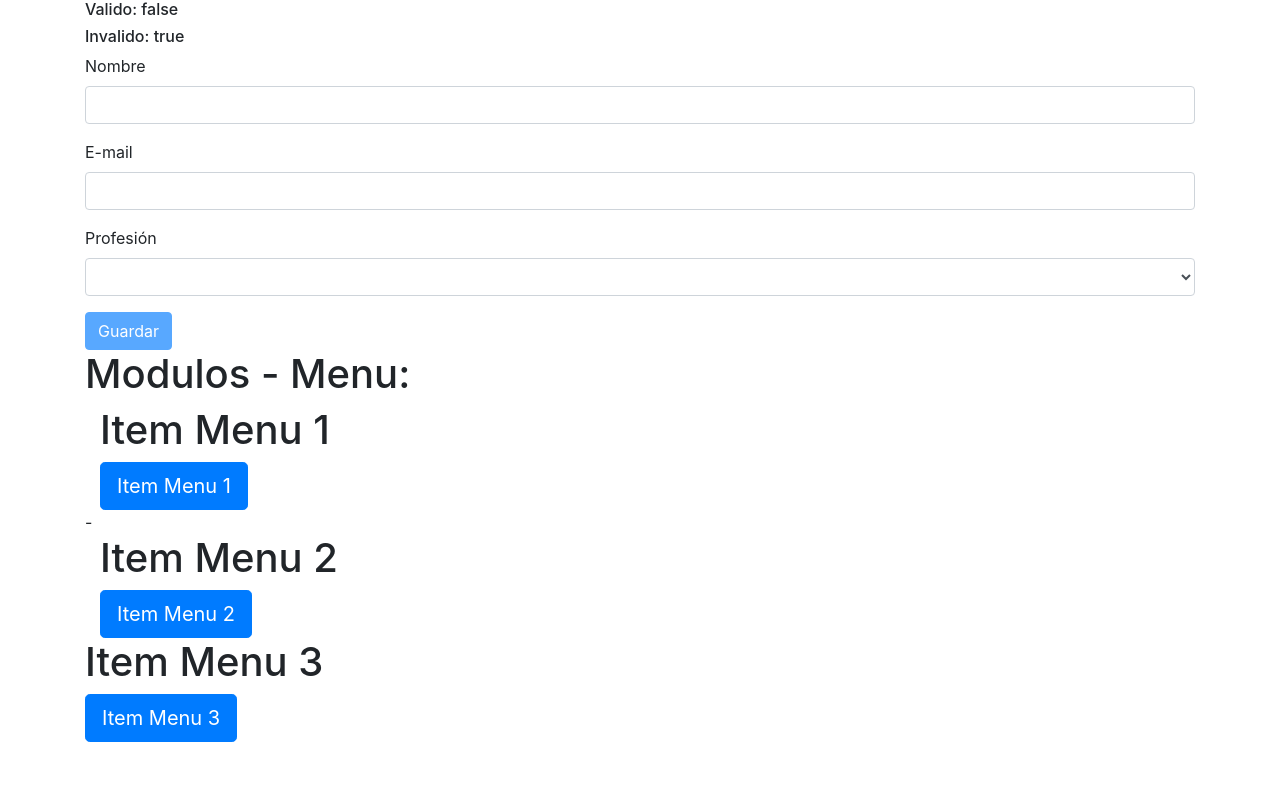
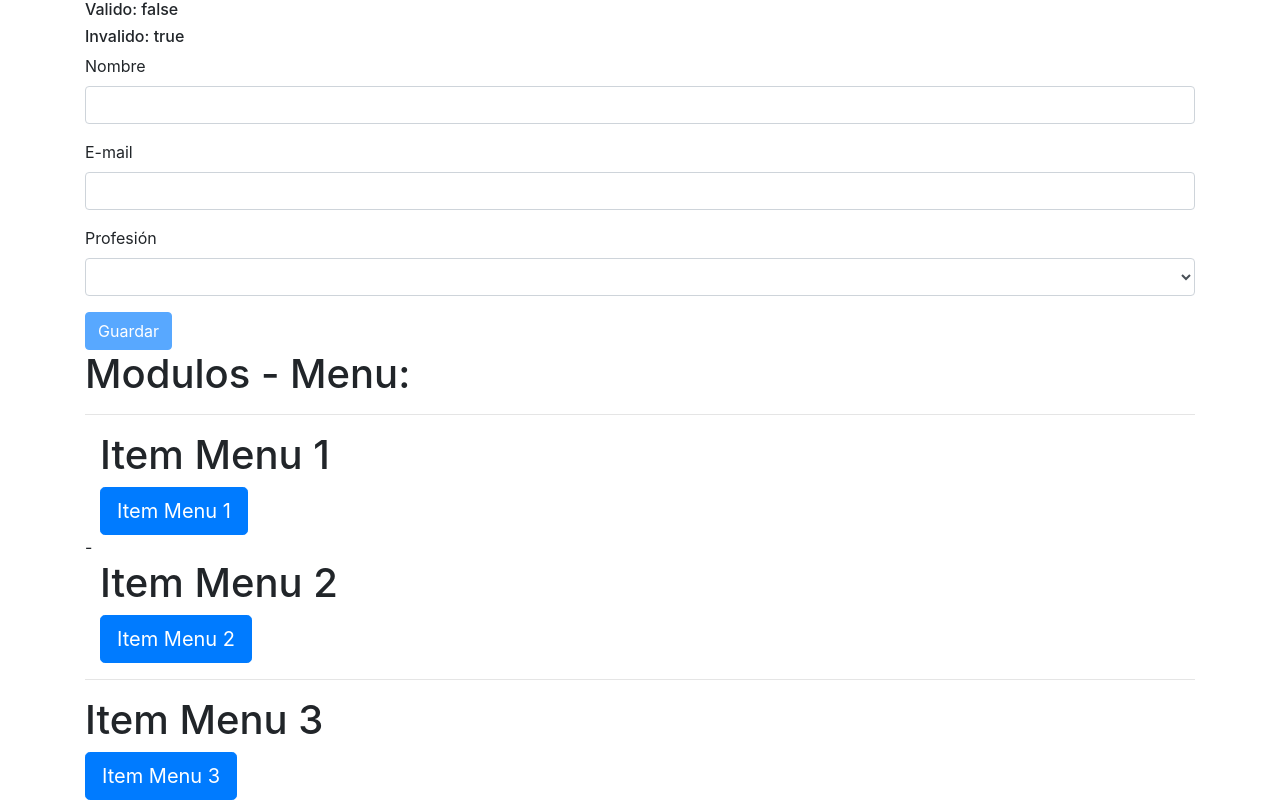
Before and after one commit to arellano84/meuprojecto, an Angular app: page / in a window 1280 px wide. Shown: the part 392-1192 px from the top of the page. Before the commit the page ends 1134 px from the top, so only its background shows below. Built offline with nearby package versions, Linux system fonts and the light colour scheme.

Commit message:
14.4. Criando um componente interno do módulo

```diff
--- /dev/null
+++ b/src/app/navegacion/linea/linea.component.html
@@ -0,0 +1 @@
+<hr>
--- /dev/null
+++ b/src/app/navegacion/linea/linea.component.ts
@@ -0,0 +1,15 @@
+import { Component, OnInit } from '@angular/core';
+
+@Component({
+  selector: 'app-linea',
+  templateUrl: './linea.component.html',
+  styleUrls: ['./linea.component.css']
+})
+export class LineaComponent implements OnInit {
+
+  constructor() { }
+
+  ngOnInit() {
+  }
+
+}
--- a/src/app/navegacion/menu/menu.component.html
+++ b/src/app/navegacion/menu/menu.component.html
@@ -1,6 +1,12 @@
 <div class="container">
     <h1>Modulos - Menu:</h1>
+
+    <app-linea></app-linea>
+
     <app-boton-grande labelBotonGrande="Item Menu 1"></app-boton-grande>
     -
     <app-boton-grande labelBotonGrande="Item Menu 2"></app-boton-grande>
+
+    <app-linea></app-linea>
+
 </div>
--- a/src/app/navegacion/navegacion.module.ts
+++ b/src/app/navegacion/navegacion.module.ts
@@ -2,9 +2,10 @@ import { NgModule } from '@angular/core';
 import { CommonModule } from '@angular/common';
 import { MenuComponent } from './menu/menu.component';
 import { BotonesModule } from '../botones/botones.module';
+import { LineaComponent } from './linea/linea.component';
 
 @NgModule({
-  declarations: [MenuComponent],
+  declarations: [MenuComponent, LineaComponent],
   imports: [
     CommonModule,
     BotonesModule
```
Also changed, not shown: src/app/navegacion/linea/linea.component.css (added).
